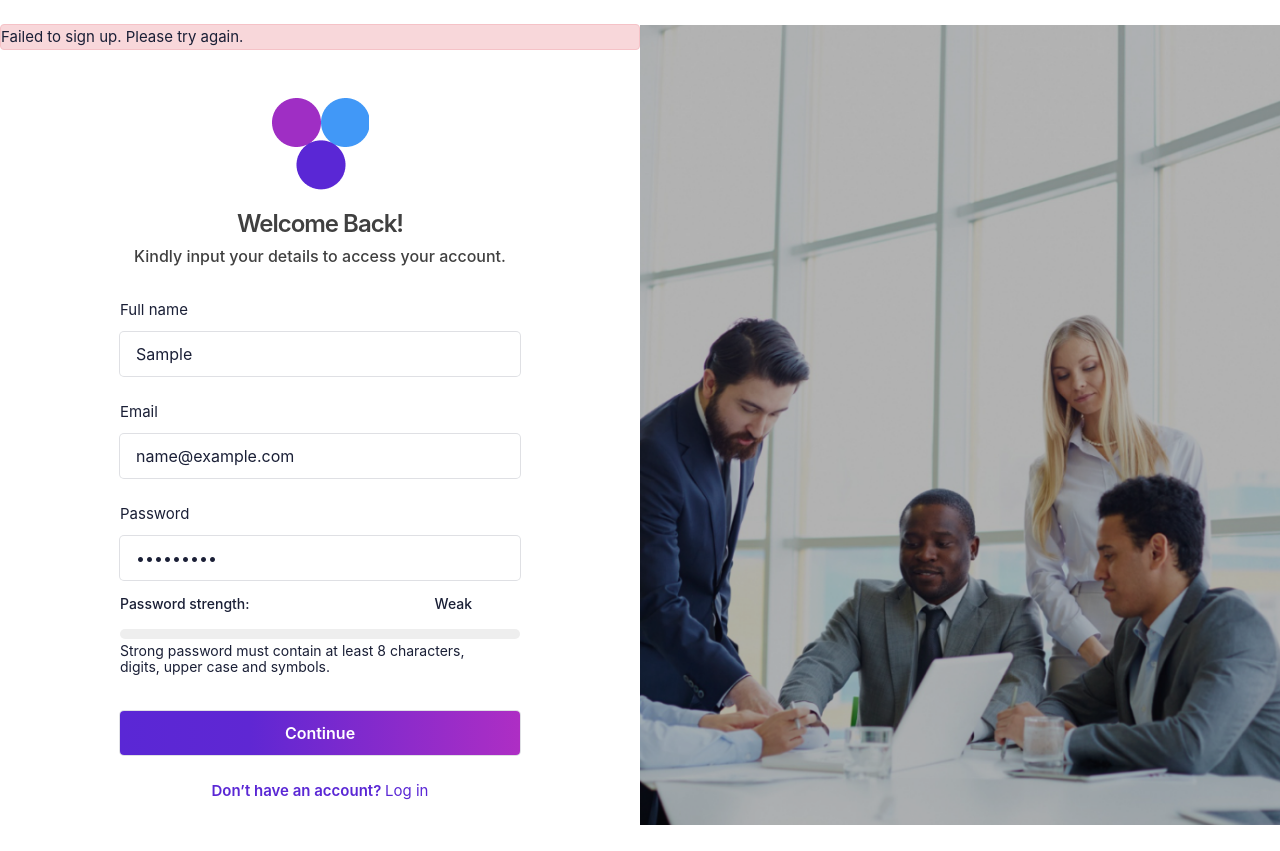
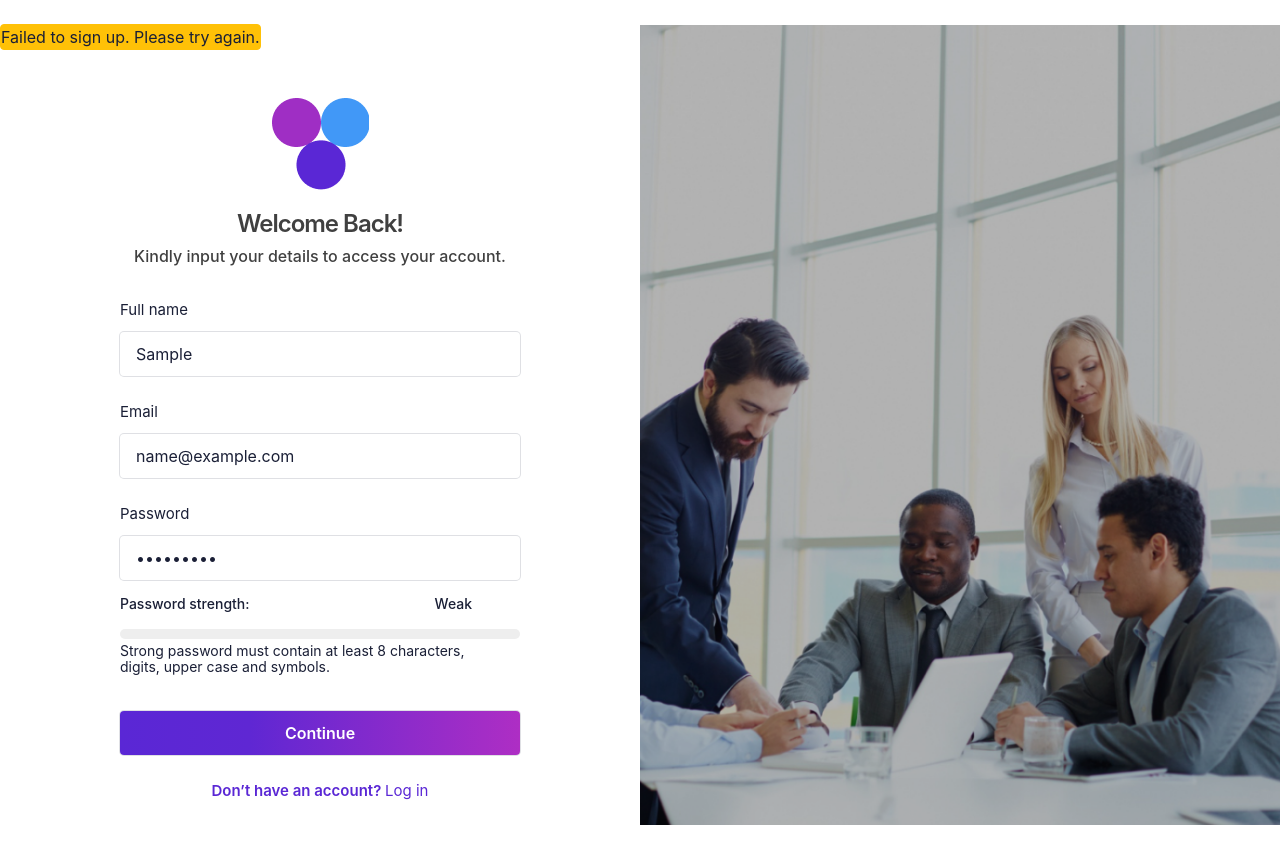
Before and after one commit to Ayodeji0955/vue-project, a Vue app: page /signup in a window 1280 px wide. Both pictures are taken after typing "Sample", "name@example.com", "Sample123" into the empty fields and a click on the input "Continue". Built offline with nearby package versions, Linux system fonts and the light colour scheme; no server answers.

Commit message:
added alert for all errors

```diff
--- a/src/views/register/SignUp.vue
+++ b/src/views/register/SignUp.vue
@@ -4,7 +4,19 @@
         <div class="col-md-6 login__main-col">
           <div class="container py-4">
             <div class="formbg-outer">
-              <div class="alert alert-danger" role="alert"
+              <div class="container">
+                <button class="btn btn-warning"
+                  onclick="createAlert('','','Here is a bunch of text about some stuff that happened.','warning',false,true,'pageMessages');"
+                  v-if="error"
+                  variant="danger"
+                  dismissible
+                  show
+                  @dismissed="clearError"
+                >
+                {{ error }}
+                </button>
+              </div>
+              <!-- <div class="alert alert-danger" role="alert"
                 v-if="error"
                 variant="danger"
                 dismissible
@@ -12,7 +24,7 @@
                 @dismissed="clearError"
               >
                 {{ error }}
-              </div>
+              </div> -->
               <div class="formbg" @submit.prevent="onSubmit">
                 <div class="formbg-inner padding-horizontal--48">
                   <div class=" text-center py-4">
@@ -374,5 +386,29 @@ input {
   padding: 1rem 0;
   font-size: 14px;
 }
+
+//// boostrap alert
+
+
+#pageMessages {
+  position: fixed;
+  bottom: 15px;
+  right: 15px;
+  width: 30%;
+}
+
+.alert {
+  position: relative;
+}
+
+.alert .close {
+  position: absolute;
+  top: 5px;
+  right: 5px;
+  font-size: 1em;
+}
+
+.alert .fa {
+  margin-right:.3em;
+}
 </style>
-    @/stores/userStore@/stores/UserStore
```
